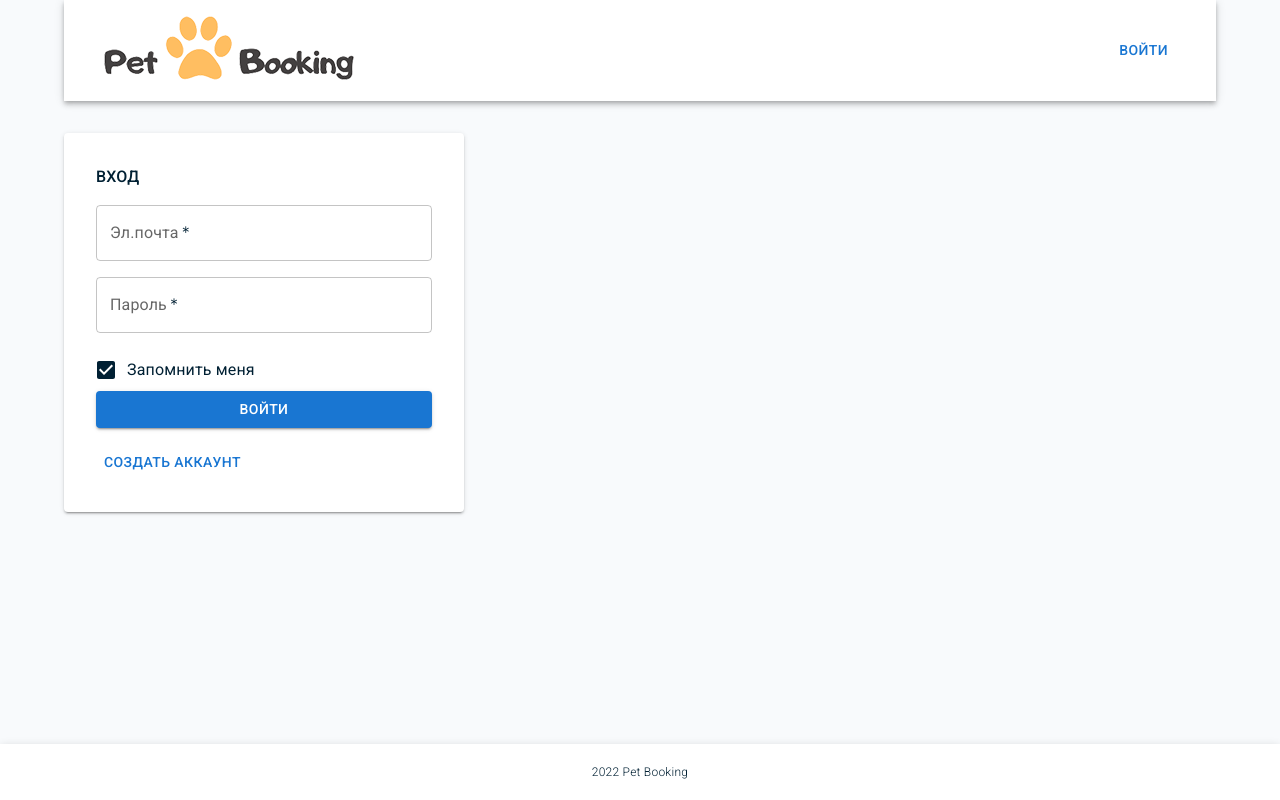
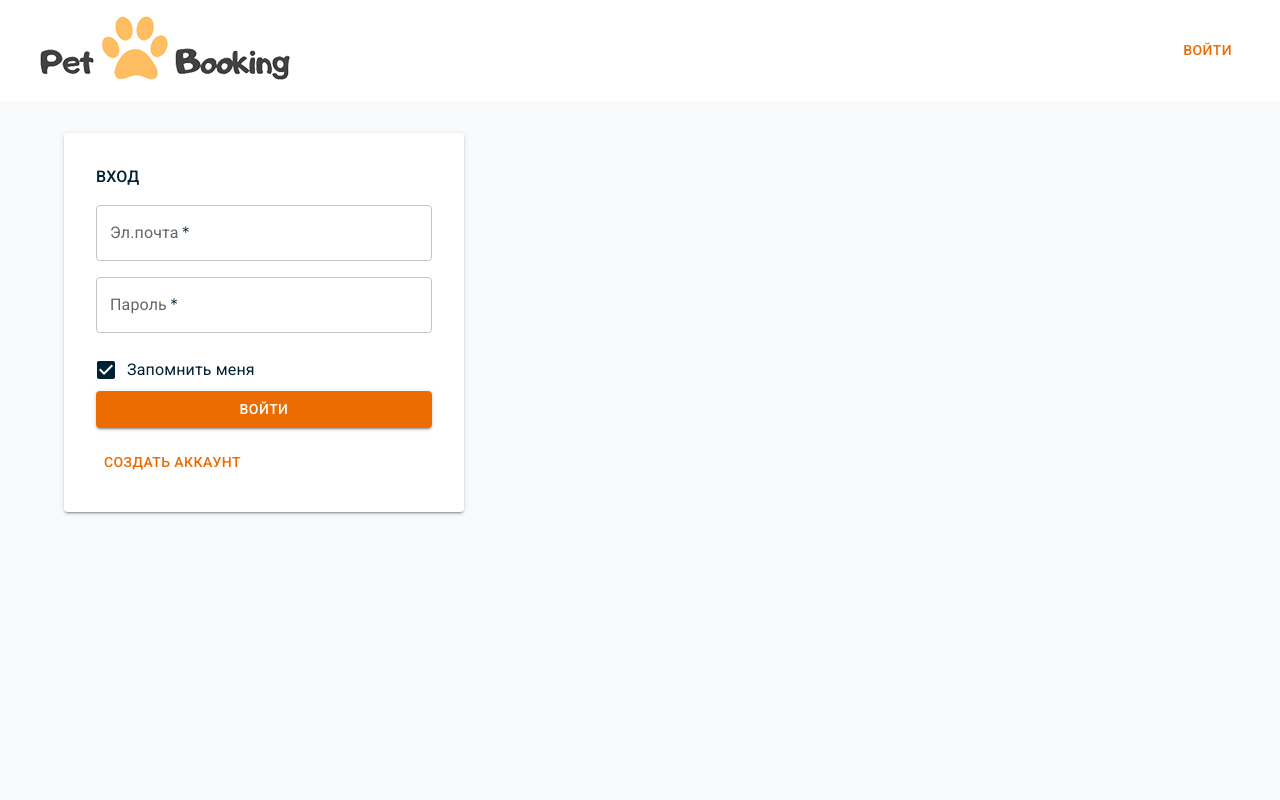
Before and after one commit to victoria369xx/finalProjectGBFront, a React (Create React App) app: page /login in a window 1280 px wide. Built offline with nearby package versions, Linux system fonts and the light colour scheme; a web font is replaced by a local one.

Commit message:
header buttons styles changed

```diff
--- a/src/components/Account/index.js
+++ b/src/components/Account/index.js
@@ -64,7 +64,7 @@ export const Account = () => {
           </Typography>
         </Box>
       </Box>
-      <Button variant="contained">Редактировать профиль</Button>
+      <Button variant="outlined" color='warning'>Редактировать профиль</Button>
     </Container>
   );
 };
--- a/src/components/Header/index.js
+++ b/src/components/Header/index.js
@@ -15,14 +15,14 @@ export const Header = () => {
       const authed = useSelector(getIsAuth)
 
     return (
-        <AppBar position="static" sx={{backgroundColor: 'white', p:2 }}>
+        <AppBar position="static" sx={{backgroundColor: 'white', p:2, boxShadow:0 }}>
             <Container maxWidth="xl">
                 <Toolbar disableGutters sx={{ display: 'flex', justifyContent: 'space-between'}} >
 
                    <Box><Link style={{textDecoration:'none'}} to='/'><img src={logo} alt="logo"/></Link></Box>
                     <Box sx={{ display: "flex", justifyContent: "right", alignItems: 'center' }}>
                         {
-                            authed ? <Link to="/" style={{textDecoration: 'none'}}><Button onClick={logOutHandler}>Выйти</Button></Link>: <Link to="/login" style={{textDecoration: 'none'}} ><Button>Войти</Button></Link>
+                            authed ? <Link to="/" style={{textDecoration: 'none'}}><Button color='warning' onClick={logOutHandler}>Выйти</Button></Link>: <Link to="/login" style={{textDecoration: 'none'}} ><Button color='warning'>Войти</Button></Link>
                         }
                     </Box>
                 </Toolbar>
--- a/src/components/LogIn/index.js
+++ b/src/components/LogIn/index.js
@@ -42,10 +42,10 @@ export const LogIn = () => {
         <TextField id="standard-basic" label="Эл.почта" variant="outlined" sx={{mt:2}} value={email} onChange={emailSubmitHandler} required/>
         <TextField id="standard-basic" label="Пароль" variant="outlined" sx={{mt:2}} value={password} onChange={passwordSubmitHandler} required/>
         <FormControlLabel control={<Checkbox defaultChecked />} label="Запомнить меня" sx={{mt:2}}/>
-         <Button type='submit' variant="contained">ВОЙТИ</Button>
+         <Button type='submit' variant="contained" color='warning'>ВОЙТИ</Button>
         </FormGroup>
         </form>
-        <Link to='/signup' style={{textDecoration: 'none'}}><Button sx={{mt:2}}>Создать аккаунт</Button></Link>
+        <Link to='/signup' style={{textDecoration: 'none'}}><Button color='warning' sx={{mt:2}}>Создать аккаунт</Button></Link>
         </Card>
         </>
     )
--- a/src/components/MainContainer/index.js
+++ b/src/components/MainContainer/index.js
@@ -1,8 +1,5 @@
 import {
-  BottomNavigation,
-  BottomNavigationAction,
-  Container,
-  Paper,
+  Container
 } from "@mui/material";
 import { Outlet, useLocation } from "react-router-dom";
 import { Header } from "../Header";
@@ -19,19 +16,25 @@ export const MainContainer = () => {
   };
 
   return (
+    <>
+    <Header />
     <Container>
-      <Header />
       {locationCheck(currentLocation) ? <Search /> : <></>}
 
       <Outlet />
-      <Paper
+
+    </Container>
+    </>
+  );
+};
+
+
+/*
+ <Paper
         sx={{ position: "fixed", bottom: 0, left: 0, right: 0 }}
         elevation={3}
-      >
-        <BottomNavigation showLabels>
-          <BottomNavigationAction label="2022 Pet Booking" />
-        </BottomNavigation>
+      > <BottomNavigation showLabels>
+      <BottomNavigationAction label="2022 Pet Booking" />
+    </BottomNavigation>
       </Paper>
-    </Container>
-  );
-};
+*/
--- a/src/components/Profile/index.js
+++ b/src/components/Profile/index.js
@@ -10,6 +10,7 @@ import {
 import avatar from "../../assets/images/user.jpg";
 import avatar2 from "../../assets/images/user2.jpg";
 import Carousel from "../Carousel";
+import { ReviewForm } from "../ReviewForm";
 
 export const Profile = () => {
   const { userId } = useParams();
@@ -70,6 +71,7 @@ export const Profile = () => {
         </Box>
       </Box>
       <Carousel></Carousel>
+      <ReviewForm/>
     </Container>
   );
 };
--- a/src/components/ReviewForm/index.js
+++ b/src/components/ReviewForm/index.js
@@ -0,0 +1,18 @@
+import React from "react";
+import {Card, Typography, Button, Rating, FormGroup, TextField} from '@mui/material'
+
+export function ReviewForm () {
+    return <>
+    <Card sx={{p:4}}>
+        <Typography>Оставить отзыв</Typography>
+        <form>
+        <FormGroup>
+                <Typography>Имя</Typography>
+                <Rating></Rating>
+                <TextField></TextField>
+                <Button variant="outlined" color="warning">Отправить</Button>
+        </FormGroup>
+        </form>
+    </Card>
+    </>
+}
--- a/src/components/SignUp/index.js
+++ b/src/components/SignUp/index.js
@@ -53,10 +53,10 @@ export const SignUp = () => {
         <TextField id="standard-basic" label="Эл. почта" variant="outlined" sx={{mt:2}} onChange={emailSubmitHandler} required/>
         <TextField id="standard-basic" label="Пароль" variant="outlined" sx={{mt:2}} onChange={passwordSubmitHandler} required/>
         <TextField id="standard-basic" label="Подтвердите пароль" variant="outlined" sx={{mt:2}} onChange={confirmationSubmitHandler} required/>
-        <Button type='submit' variant="contained" sx={{mt:2}}>СОЗДАТЬ АККАУНТ</Button>
+        <Button type='submit' color='warning' variant="contained" sx={{mt:2}}>СОЗДАТЬ АККАУНТ</Button>
         </FormGroup>
         </form>
-        <Typography sx={{mt:2}}> Уже есть аккаунт? <Link to='/login'> Войти </Link></Typography>
+        <Typography sx={{mt:2}}> Уже есть аккаунт? <Link  to='/login'> Войти </Link></Typography>
         </Card>
         </>
     )
```
